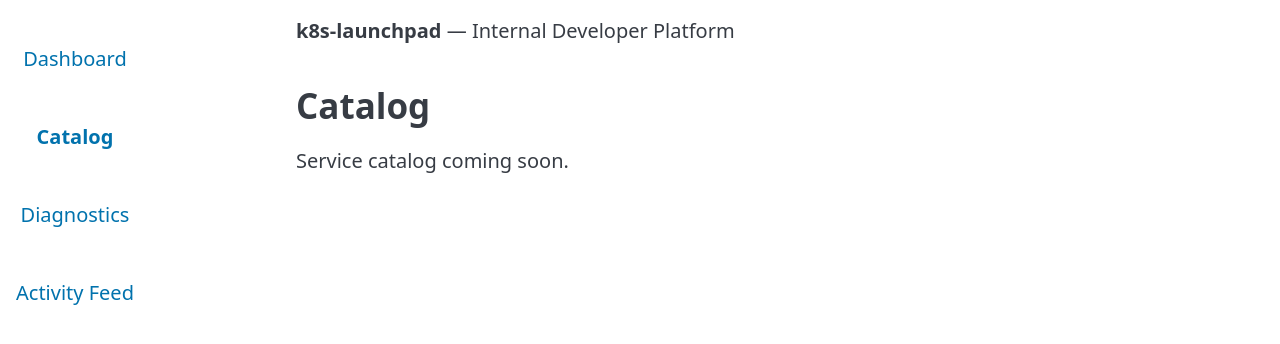
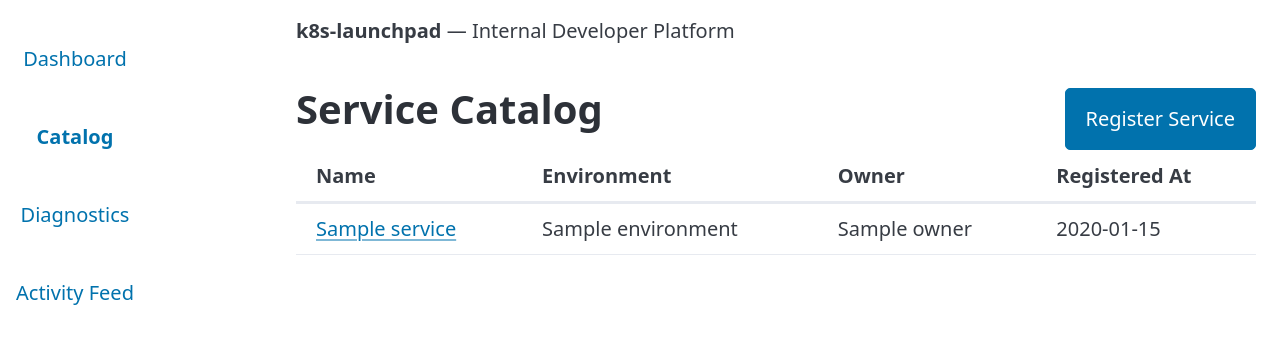
Before and after one commit to Dude775/k8s-launchpad, a Flask app: page /catalog in a window 1280 px wide. Shown: the top 344 px of the page. Run offline with Flask 3, Linux system fonts and the light colour scheme; a database or web service that is not in the repository returns one stand-in record (values such as "Sample title").

Commit message:
catalog CRUD routes + templates - list, onboard, detail, deregister

```diff
--- a/apps/launchpad/app/routes/pages.py
+++ b/apps/launchpad/app/routes/pages.py
@@ -1,20 +1,34 @@
 """
 Dashboard page routes.
 
-GET /             200 — landing page (UI-01: presents k8s-launchpad as an IDP)
-GET /catalog       200 — service catalog page
-GET /diagnostics   200 — platform diagnostics page
-GET /feed          200 — activity feed page
+GET /                          200 — landing page (UI-01: presents k8s-launchpad as an IDP)
+GET /catalog                    200 — service catalog list (CAT-01)
+GET/POST /catalog/new           200/302 — onboard-a-service form (CAT-02, CAT-03)
+GET /catalog/<name>             200/404 — service detail + related events (CAT-04)
+GET /catalog/<name>/delete      200/404 — zero-JS deregister confirm page (CAT-05)
+POST /catalog/<name>/delete     302/404 — deregister a service (CAT-05)
+GET /diagnostics                200 — platform diagnostics page
+GET /feed                       200 — activity feed page
 
-Phase 6 scope: all four routes render inside the shared base.html shell
-(sidebar nav + topbar). /catalog, /diagnostics, and /feed render thin
-placeholder content in Phase 6 — Phase 8 (STAT-*) fills in diagnostics,
-Phase 9 (CAT-*) fills in catalog and feed. These route names stay stable
-across phases: later phases evolve the same routes in place, mirroring the
-Phase 5 "/health" convention. Do not rename or restructure.
+Phase 6 scope: all four original routes render inside the shared base.html
+shell (sidebar nav + topbar). Phase 8 (STAT-*) filled in diagnostics; Phase 9
+(CAT-*) fills in catalog (list, onboard, detail, deregister) and feed. These
+route names stay stable across phases: later phases evolve the same routes
+in place, mirroring the Phase 5 "/health" convention. Do not rename or
+restructure.
+
+Module-attribute import discipline (Phase 8 plan-check BLOCKER 3, carried
+into Phase 9): `from app import catalog, events` — NEVER
+`from app.catalog import register_service` etc. — so tests can monkeypatch
+catalog.register_service / events.record_event directly at the module level.
 """
 
-from flask import Blueprint, render_template
+from datetime import datetime, timezone
+
+from flask import Blueprint, abort, redirect, render_template, url_for
+
+from app import catalog, events
+from app.forms import ServiceForm
 
 pages_bp = Blueprint("pages", __name__)
 
@@ -26,9 +40,69 @@ def index():
 
 
 @pages_bp.route("/catalog", methods=["GET"])
-def catalog():
-    """Render the service catalog page (Phase 9 fills in real content)."""
-    return render_template("catalog.html")
+def catalog_list():
+    """Render the service catalog list (CAT-01) — table or D-09 empty state."""
+    services = catalog.list_services()
+    return render_template("catalog.html", services=services)
+
+
+@pages_bp.route("/catalog/new", methods=["GET", "POST"])
+def catalog_new():
+    """Onboard-a-service form (CAT-02, CAT-03).
+
+    GET: render a fresh ServiceForm (fresh CSRF token).
+    POST valid: persist via catalog.register_service, fire service_registered,
+    redirect to /catalog. POST invalid (form validation OR duplicate name):
+    full-page re-render with the SAME form object (D-06) — never a redirect,
+    never a partial write.
+    """
+    form = ServiceForm()
+    if form.validate_on_submit():
+        data = {
+            "name": form.name.data,
+            "repo_url": form.repo_url.data,
+            "owner": form.owner.data,
+            "description": form.description.data,
+            "environment": form.environment.data,
+            "registered_at": datetime.now(timezone.utc),
+        }
+        success, message = catalog.register_service(data)
+        if success:
+            events.record_event("service_registered", data["name"])
+            return redirect(url_for("pages.catalog_list"))
+        form.name.errors.append(message)
+    return render_template("onboard_form.html", form=form)
+
+
+@pages_bp.route("/catalog/<name>", methods=["GET"])
+def catalog_detail(name):
+    """Service detail: full registration + related events (CAT-04)."""
+    service = catalog.get_service(name)
+    if service is None:
+        abort(404)
+    related_events = events.get_events_for_service(name)
+    return render_template(
+        "detail.html", service=service, events_for_service=related_events, events=events
+    )
+
+
+@pages_bp.route("/catalog/<name>/delete", methods=["GET"])
+def catalog_delete_confirm(name):
+    """Zero-JS deregister confirmation page (CAT-05, D-08)."""
+    service = catalog.get_service(name)
+    if service is None:
+        abort(404)
+    return render_template("confirm_delete.html", service=service)
+
+
+@pages_bp.route("/catalog/<name>/delete", methods=["POST"])
+def catalog_delete(name):
+    """Deregister a service: remove the document, fire service_deregistered,
+    redirect to /catalog (CAT-05)."""
+    success = catalog.deregister_service(name)
+    if success:
+        events.record_event("service_deregistered", name)
+    return redirect(url_for("pages.catalog_list"))
 
 
 @pages_bp.route("/diagnostics", methods=["GET"])
--- a/apps/launchpad/app/templates/base.html
+++ b/apps/launchpad/app/templates/base.html
@@ -15,8 +15,8 @@
         <li><a href="{{ url_for('pages.index') }}"
                {% if request.endpoint == 'pages.index' %}aria-current="page"{% endif %}>
                Dashboard</a></li>
-        <li><a href="{{ url_for('pages.catalog') }}"
-               {% if request.endpoint == 'pages.catalog' %}aria-current="page"{% endif %}>
+        <li><a href="{{ url_for('pages.catalog_list') }}"
+               {% if request.endpoint and request.endpoint.startswith('pages.catalog') %}aria-current="page"{% endif %}>
                Catalog</a></li>
         <li><a href="{{ url_for('pages.diagnostics') }}"
                {% if request.endpoint == 'pages.diagnostics' %}aria-current="page"{% endif %}>
--- a/apps/launchpad/app/templates/catalog.html
+++ b/apps/launchpad/app/templates/catalog.html
@@ -1,6 +1,37 @@
 {% extends "base.html" %}
 {% block title %}Catalog{% endblock %}
 {% block content %}
-<h2>Catalog</h2>
-<p>Service catalog coming soon.</p>
+<header style="display: flex; justify-content: space-between; align-items: center;">
+  <h1>Service Catalog</h1>
+  <a href="{{ url_for('pages.catalog_new') }}" role="button">Register Service</a>
+</header>
+
+{% if services %}
+<table>
+  <thead>
+    <tr>
+      <th scope="col">Name</th>
+      <th scope="col">Environment</th>
+      <th scope="col">Owner</th>
+      <th scope="col">Registered At</th>
+    </tr>
+  </thead>
+  <tbody>
+    {% for service in services %}
+    <tr>
+      <td><a href="{{ url_for('pages.catalog_detail', name=service.name) }}">{{ service.name }}</a></td>
+      <td>{{ service.environment }}</td>
+      <td>{{ service.owner }}</td>
+      <td>{{ service.registered_at.strftime('%Y-%m-%d') if service.registered_at else 'unknown' }}</td>
+    </tr>
+    {% endfor %}
+  </tbody>
+</table>
+{% else %}
+<article>
+  <header>No services registered yet</header>
+  <p>Register your first service to see it here, along with its deployment environment and owner.</p>
+  <a href="{{ url_for('pages.catalog_new') }}" role="button">Onboard your first service</a>
+</article>
+{% endif %}
 {% endblock %}
```
Also changed, not shown: apps/launchpad/app/templates/confirm_delete.html (added, +12 -0 lines), apps/launchpad/app/templates/detail.html (added, +39 -0 lines), apps/launchpad/app/templates/onboard_form.html (added, +63 -0 lines), apps/launchpad/app/templates/partials/event_row.html (added, +25 -0 lines), apps/launchpad/tests/conftest.py (+7 -0 lines), apps/launchpad/tests/test_pages.py (+250 -2 lines).
